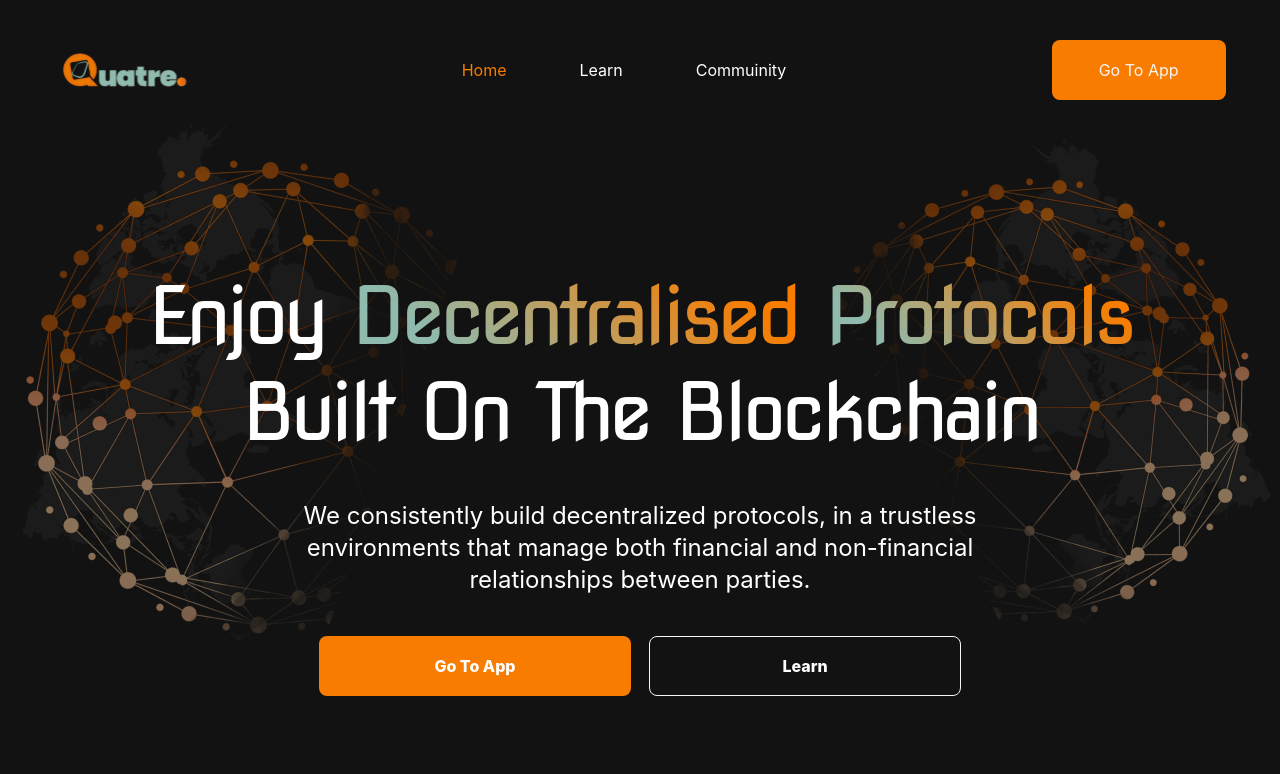
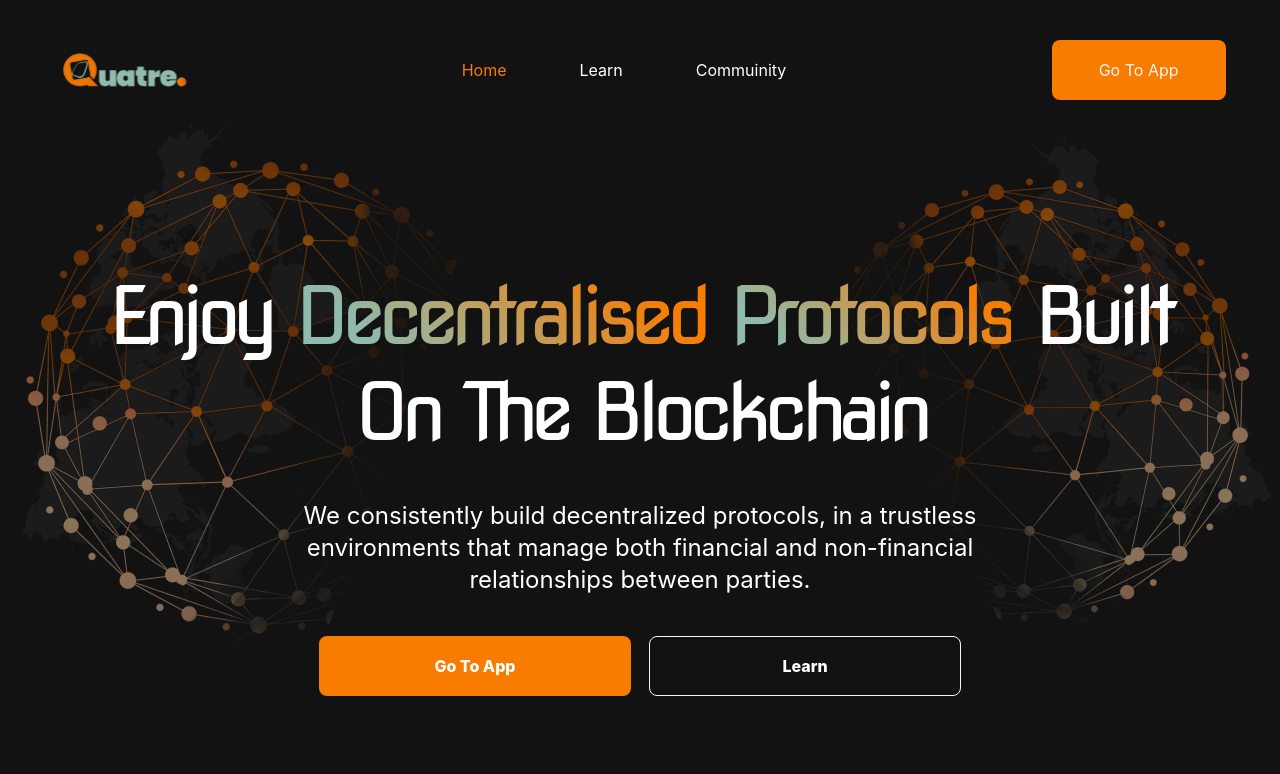
Before and after one commit to Rex739/quatre-finance-interface, a Next.js app: page / in a window 1280 px wide. Shown: the top 774 px of the page. Built offline with nearby package versions, Linux system fonts and the light colour scheme.

Commit message:
fixed bug in hero

```diff
--- a/src/components/hero/hero.js
+++ b/src/components/hero/hero.js
@@ -21,7 +21,7 @@ const Hero = () => {
           <h1
             className={[
               "font-nova-square text-[40px] md:text-[60px] lg:text-[60px] xl:text-[80px] 1xl:text-[100px] 2xl:text-[120px] text-center",
-              "tracking-[-0.06em] md:leading-[5rem] xl:leading-[6rem] 1xl:leading-[8rem]",
+              "tracking-[-0.095em] md:leading-[5rem] xl:leading-[6rem] 1xl:leading-[8rem]",
             ].join(" ")}
           >
             Enjoy <span className={styles.gradient}>Decentralised</span>{" "}
```
